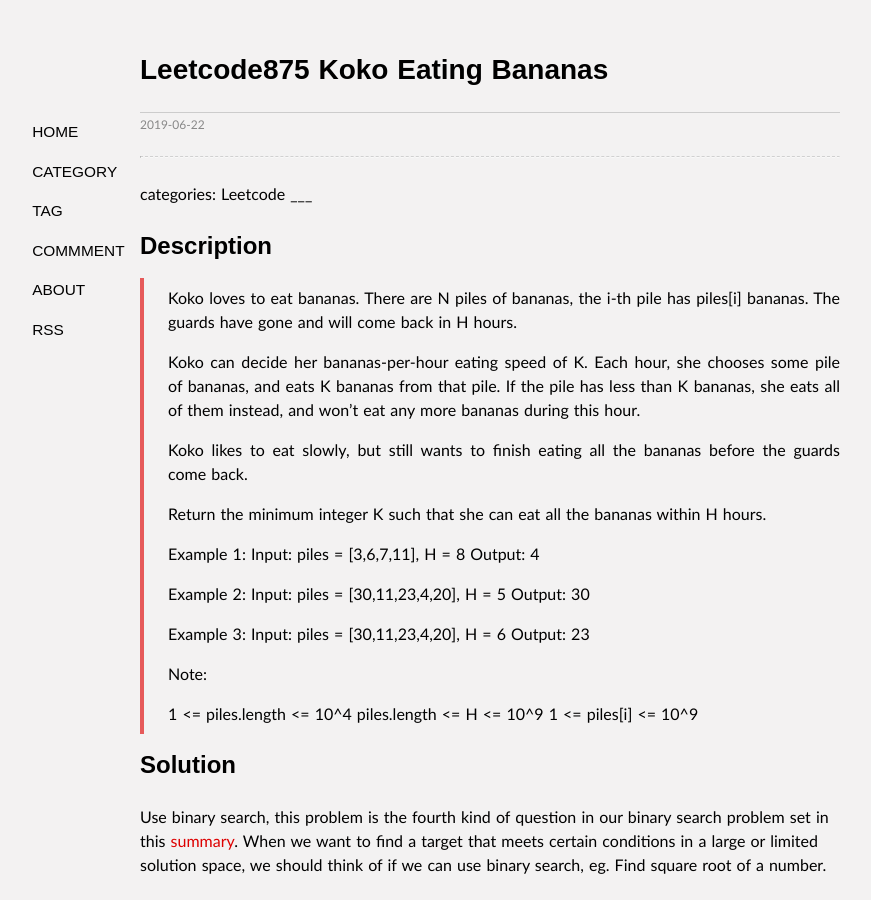
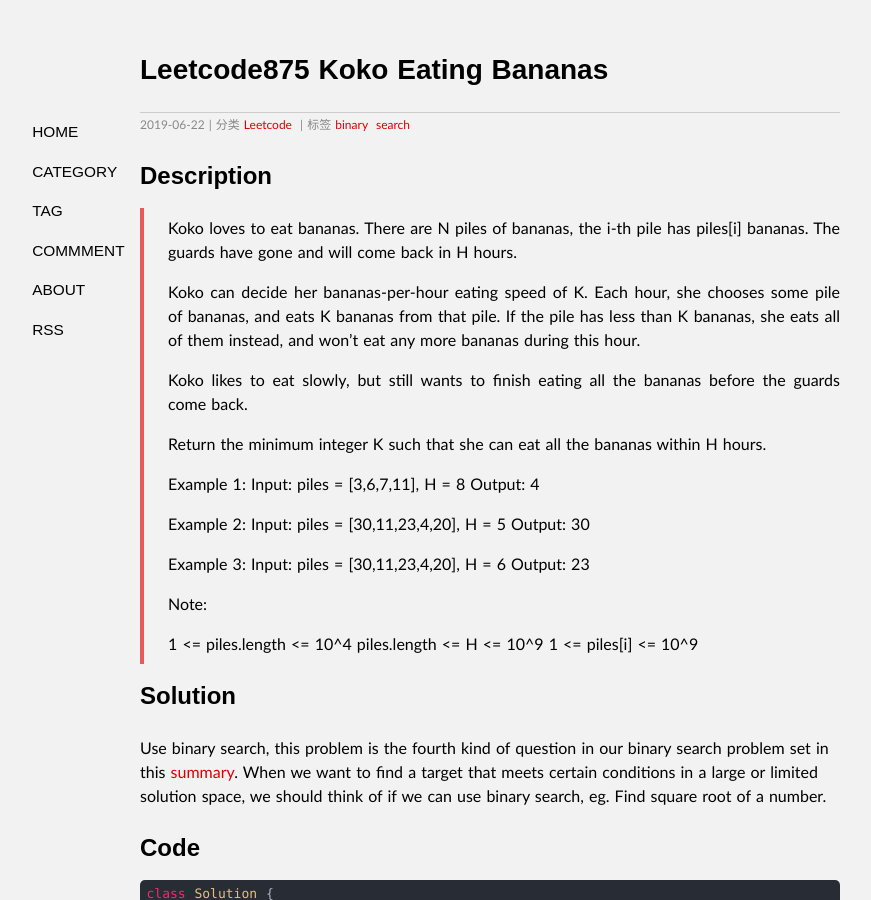
Before and after one commit to goingeast/goingeast.github.io, a Jekyll site: the page built from _posts/2019-06-22-Leetcode875-Koko-Eating-Bananas.md, in a window 1280 px wide and 900 px high. Shown: the whole window, without its empty margins (150-1021 px from the left). Built offline with Jekyll 4.4.1, drawn with Linux system fonts in a browser that asks for light colours; our own code applies the rules of GitHub Pages for plain Markdown files.

Commit message:
Update 2019-06-22-Leetcode875-Koko-Eating-Bananas.md

```diff
--- a/_posts/2019-06-22-Leetcode875-Koko-Eating-Bananas.md
+++ b/_posts/2019-06-22-Leetcode875-Koko-Eating-Bananas.md
@@ -1,6 +1,7 @@
 ---
 categories: Leetcode
-___
+tags: binary search
+---
 
 ## Description
 >Koko loves to eat bananas.  There are N piles of bananas, the i-th pile has piles[i] bananas.  The guards have gone and will come back in H hours.
```
